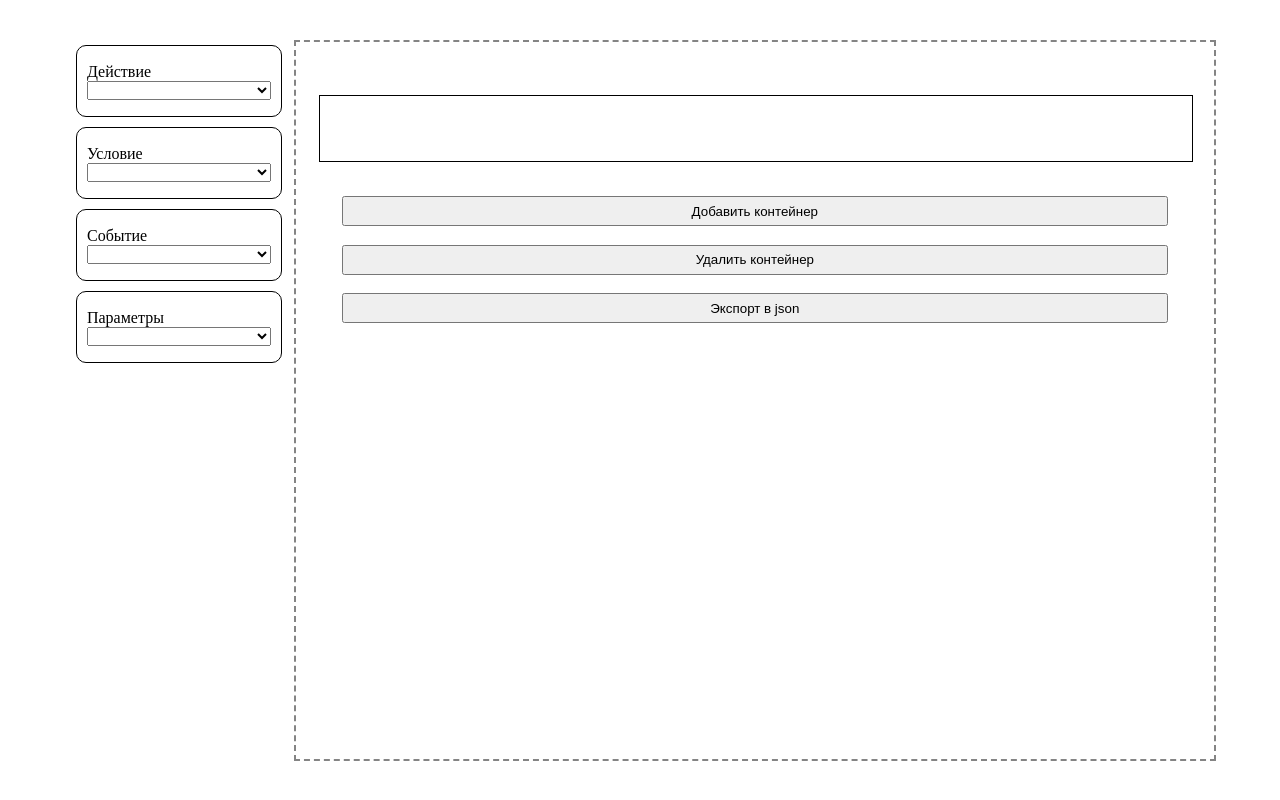
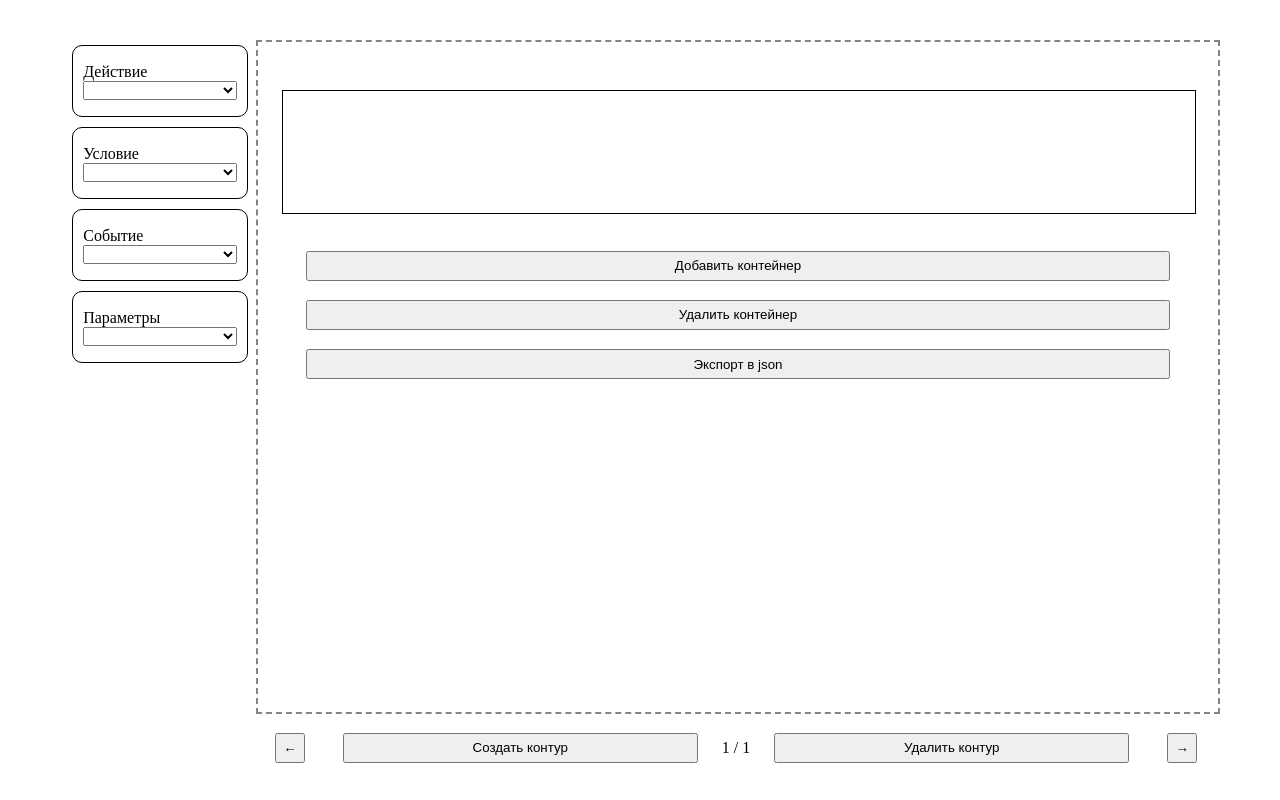
Before and after one commit to AlexGat27/GraphicEditor, a Vue app: page / in a window 1280 px wide. Both pictures are taken after a click on the button "Добавить контейнер". Built offline with nearby package versions, Linux system fonts and the light colour scheme.

Commit message:
Доработка контуров

```diff
--- a/src/components/BlockContainer.vue
+++ b/src/components/BlockContainer.vue
@@ -47,6 +47,10 @@ import ParamsBlock from './blocks/ParamsBlock.vue';
         type: Number,
         required: true
       },
+      contourID:{
+        type: Number,
+        required: true
+      }
     },
     methods: {
       onDrop(event) {
@@ -70,15 +74,19 @@ import ParamsBlock from './blocks/ParamsBlock.vue';
     width: 100%;
     height: 100%;
     display: flex;
+    overflow: hidden;
+    overflow-y: scroll;
     border: 1px solid black;
   }
   .blocktype{
     width: 25%;
-    margin: 5px;
-    display: flex;
-    flex-direction: column;
+    height: 100%;
+    display: block;
+    /* flex-direction: column; */
+    margin-top: 1%;
+    margin-bottom: 1%;
   }
   button{
-    width: 100%;
+    width: 95%;
   }
 </style>
--- a/src/components/Editor.vue
+++ b/src/components/Editor.vue
@@ -1,9 +1,22 @@
 <template>
-  <div class="editor">
-    <div v-for="n in dataContainers.length" class="containerItem"><BlockContainer :containerID="n" @containerData="updateDataContainers($event, n - 1)"/></div>
-    <button @click="dataContainers.push({})">Добавить контейнер</button>
-    <button @click="dataContainers.pop()">Удалить контейнер</button>
-    <button @click="exportData()">Экспорт в json</button>
+  <div style="width: 100%; height: 100%;">
+    <div class="editor">
+      <div class="counterItem">
+        <div v-for="n in currentContour.containers.length" class="containerItem">
+          <BlockContainer :contourID="currentContour.contourID" :containerID="n" @containerData="updateDataContour($event, n - 1)"/>
+        </div>
+        <button @click="currentContour.containers.push({})">Добавить контейнер</button>
+        <button @click="currentContour.containers.pop()">Удалить контейнер</button>
+        <button @click="exportData()">Экспорт в json</button>
+      </div>
+    </div>
+    <div class="contoursButtons">
+      <button @click="switchContour(-1)" class="icon-btn arrow-back"></button>
+      <button @click="addContour()">Создать контур</button>
+      <p class="countContours">{{ currentContour.contourID + 1 }} / {{ contours.length }}</p>
+      <button @click="popContour()">Удалить контур</button>
+      <button @click="switchContour(1)" class="icon-btn arrow-forward"></button>
+    </div>
   </div>
 </template>
 
@@ -17,17 +30,35 @@ export default {
   },
   data() {
     return {
-      dataContainers: []
+      contours: [{contourID: 0, containers: []}],
+      currentContour: null
     };
   },
+  created(){
+    this.currentContour = this.contours[0];
+  },
   methods: {
-    updateDataContainers(event, index){
-      this.dataContainers[index] = event;
+    updateDataContour(event, index){
+      this.currentContour.containers[index] = event;
     },
     exportData(){
-      const jsonData = JSON.stringify(this.dataContainers);
+      const jsonData = JSON.stringify(this.contours);
       const blob = new Blob([jsonData], { type: 'application/json' });
       saveAs(blob, 'export.json');
+    },
+    switchContour(step){
+      if (this.currentContour.contourID + step < this.contours.length && step > 0 || this.currentContour.contourID > 0 && step < 0){
+        this.currentContour = this.contours[this.currentContour.contourID + step];
+      }
+    },
+    addContour(){
+      this.contours.push({id: this.contours.length, containers: []})
+    },
+    popContour(){
+      if (this.contours.length > 1){
+        if (this.contours.length - 1 === this.currentContour.contourID) this.currentContour = this.contours[this.contours.length - 2];
+        this.contours.pop();
+      }
     }
   }
 }
@@ -36,25 +67,62 @@ export default {
 <style scoped>
 .editor {
   border: 2px dashed #848484; /* Границы области редактирования */
-  width: 80%;
-  height: 90%;
+  width: 100%;
+  height: 85%;
   overflow: hidden;
-  overflow-y: scroll;
+  /* overflow-y: scroll; */
   display: flex;
   flex-direction: column;
   align-items: center;
   padding-top: 3%;
   padding-bottom: 3%;
 }
+.counterItem{
+  width: 100%;
+  height: 100%;
+  overflow: hidden;
+  overflow-y: scroll;
+  display: flex;
+  align-items: center;
+  flex-direction: column;
+}
 .containerItem{
   margin-bottom: 2%;
   margin-top: 2%;
   width: 95%;
-  min-height: 10%;
+  min-height: 20%;
+  height: auto;
 }
 button{
   width: 90%;
   height: 30px;
   margin-top: 2%;
 }
+
+.contoursButtons{
+  display: flex;
+  justify-content: center;
+  bottom: 10%;
+  width: 100%;
+}
+.contoursButtons button{
+  margin: 2%;
+}
+.contoursButtons p{
+  width: 10%;
+  display: flex;
+  align-items: center;
+  justify-content: center;
+}
+.icon-btn{
+  width: 30px;
+  height: 30px;
+}
+.arrow-back::after{
+  content: '\2190';
+}
+.arrow-forward::after{
+  content: '\2192';
+}
+
 </style>
--- a/src/components/blocks/ActionBlock.vue
+++ b/src/components/blocks/ActionBlock.vue
@@ -3,7 +3,7 @@
 </template>
 
 <script>
-  import BaseBlock from '../BaseBlock.vue';
+  import BaseBlock from './BaseBlock.vue';
 
   export default {
     components: {BaseBlock},
--- a/src/components/blocks/ConditionalBlock.vue
+++ b/src/components/blocks/ConditionalBlock.vue
@@ -3,7 +3,7 @@
 </template>
 
 <script>
-import BaseBlock from '../BaseBlock.vue';
+import BaseBlock from './BaseBlock.vue';
 
 export default {
   components: {BaseBlock},
--- a/src/components/blocks/EventBlock.vue
+++ b/src/components/blocks/EventBlock.vue
@@ -3,7 +3,7 @@
 </template>
 
 <script>
-import BaseBlock from '../BaseBlock.vue';
+import BaseBlock from './BaseBlock.vue';
 
 export default {
   components: {BaseBlock},
--- a/src/components/blocks/ParamsBlock.vue
+++ b/src/components/blocks/ParamsBlock.vue
@@ -3,7 +3,7 @@
   </template>
 
   <script>
-  import BaseBlock from '../BaseBlock.vue';
+  import BaseBlock from './BaseBlock.vue';
 
   export default {
     components: {BaseBlock},
```
Also changed, not shown: src/components/blocks/BaseBlock.vue (renamed from src/components/BaseBlock.vue).
